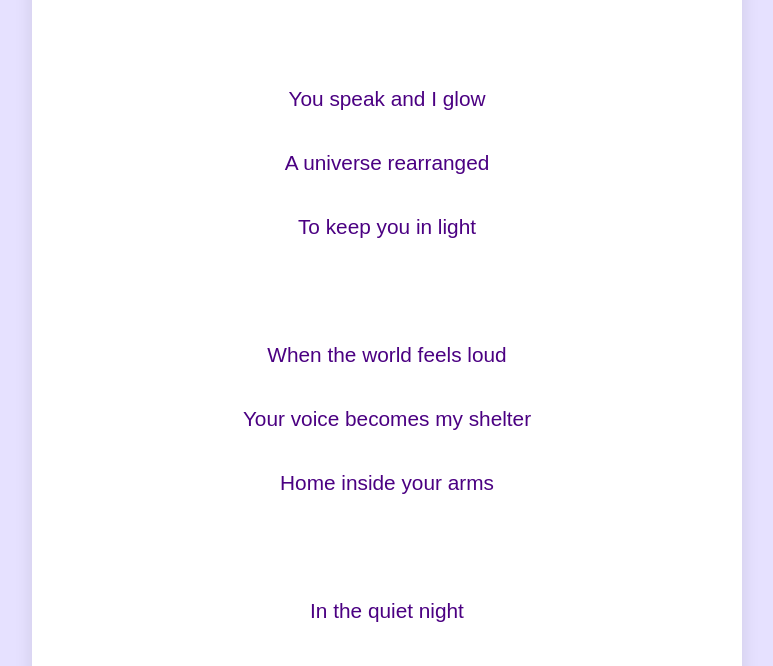
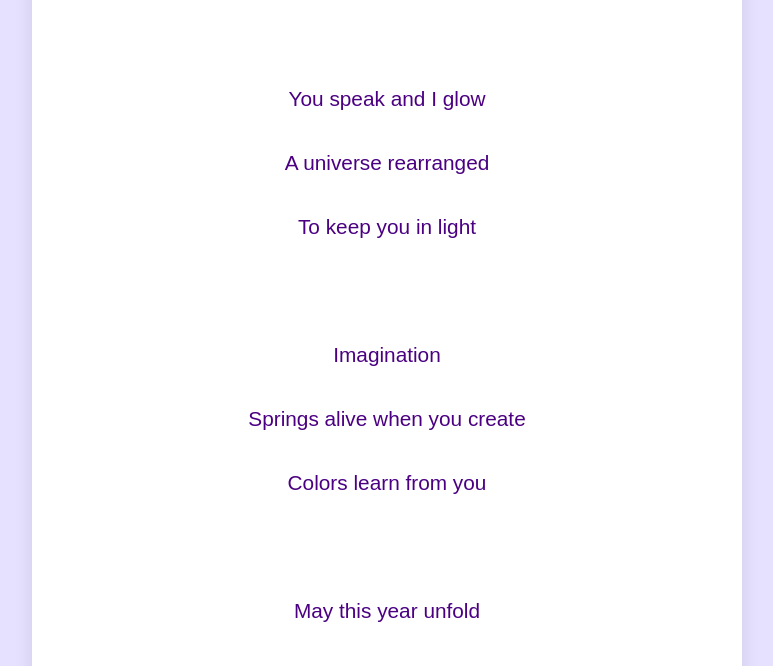
Before and after one commit to jatin-tahiliani/birthday, a plain HTML site: page poem.html in a window 1280 px wide. Shown: the part 132-798 px from the top of the page, without its empty margins (253-1026 px from the left). Drawn offline with Linux system fonts and the light colour scheme.

Commit message:
Update poem.html

```diff
--- a/poem.html
+++ b/poem.html
@@ -16,12 +16,12 @@
             You speak and I glow<br>
             A universe rearranged<br>
             To keep you in light<br><br><br>
-            When the world feels loud<br>
-            Your voice becomes my shelter<br>
-            Home inside your arms<br><br><br>
-            In the quiet night<br>
-            Love rests softly between us<br>
-            Your heartbeat finds mine
+            Imagination<br>
+            Springs alive when you create<br>
+            Colors learn from you<br><br><br>
+            May this year unfold<br>
+            Soft as petals in your hands<br>
+            Joy where you walk next
 
 
         </p>
```
